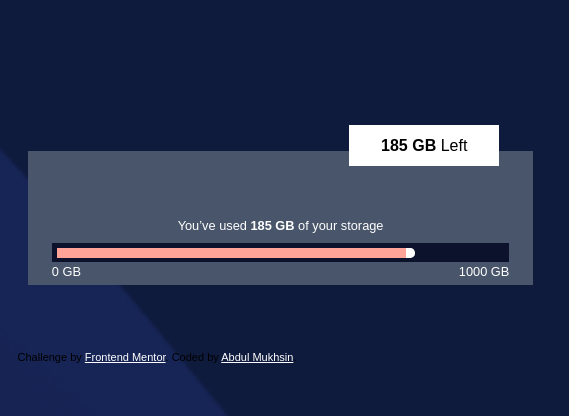
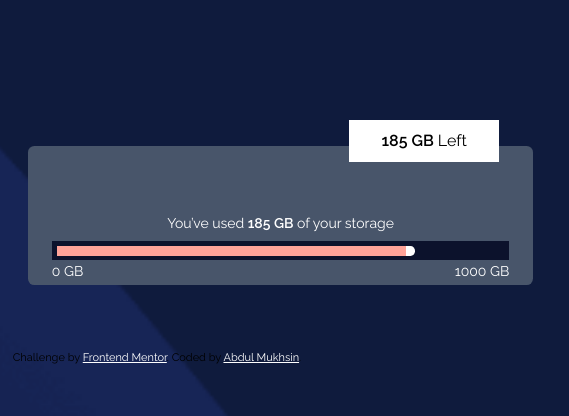
Before and after one commit to junior-8080/dataStorage, a plain HTML site: page index.html in a window 1280 px wide. Shown: the top 416 px of the page, 483-1052 px from the left. Drawn offline with Linux system fonts and the light colour scheme.

Commit message:
almost done

```diff
--- a/index.css
+++ b/index.css
@@ -9,15 +9,15 @@
     --Desaturated-Dark-: Blue: hsl(214, 17%, 51%);
     --Grayish-Blue-: hsl(212, 23%, 69%);
     --Light-Grayish-Blue: hsl(210, 46%, 95%);
-    --ff-primary: 'Manrope', sans-serif;
-    --ff-secondary: 'Source Code Pro', monospace;
+    --ff-primary:  'Raleway', sans-serif;
+    --ff-secondary: font-family: 'Raleway', sans-serif;
     --fw-reg: 300;
     --fw-bold: 700;
     --clr-light: #fff;
     --clr-dark: #30303030;
     --fs-h1: 3rem;
     --fs-h2: 2.25rem;
-    --fs-body: 1rem;
+    --fs-body:14px;
     --light-shadow: 0 5px 15px rgba(0, 0, 0, 0.2);
     --bs: 0.25em 0.25em 0.75em rgba(0, 0, 0, .25) 0.125em 0.125e 0.25em rgba(0, 0, 0, .15);
     --Gradient: hsl(6, 100%, 80%);
@@ -42,7 +42,7 @@
 /* General style */
 
 body {
-    font-size: .8rem;
+    font-size: var(--fs-body);
     line-height: 1.6;
     font-family: var(--ff-primary);
     background-color: var(--Light-Grayish-Blue);
@@ -119,6 +119,10 @@ h4 {
     padding-bottom: 2px;
 }
 
+.section-two {
+    border-radius: var(--radius);
+}
+
 .action+.action {
     margin-left: 1rem;
 }
--- a/index.html
+++ b/index.html
@@ -8,6 +8,7 @@
 
   <link rel="icon" type="image/png" sizes="32x32" href="./images/favicon-32x32.png">
   <!-- <link rel="stylesheet" href="https://cdnjs.cloudflare.com/ajax/libs/font-awesome/4.7.0/css/font-awesome.min.css"> -->
+  <link href="https://fonts.googleapis.com/css2?family=Raleway:wght@400;600&display=swap" rel="stylesheet">
   <link rel="stylesheet" href="./index.css">
   <title>Frontend Mentor | Fylo data storage component</title>
 
```
Also changed, not shown: 1 other file.
